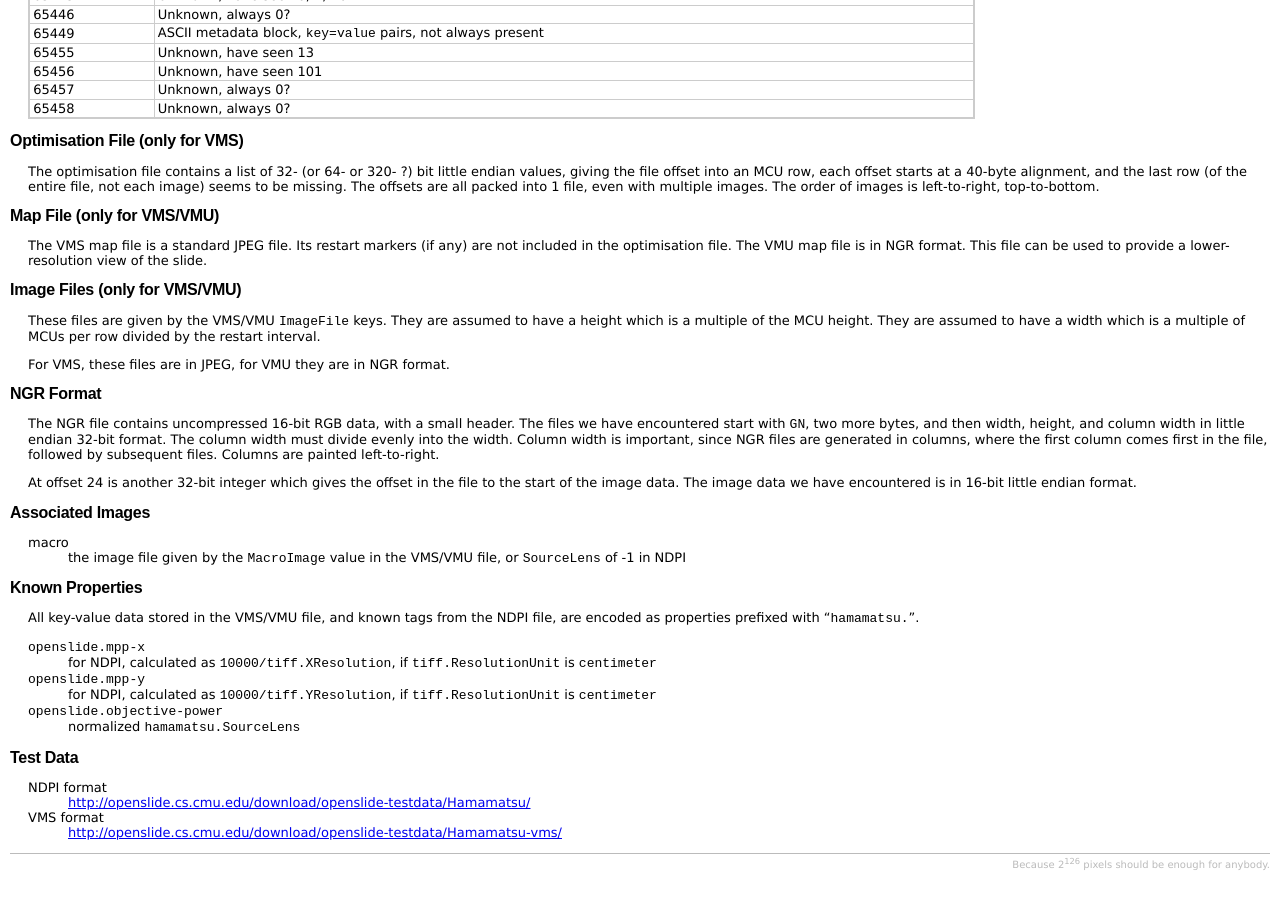
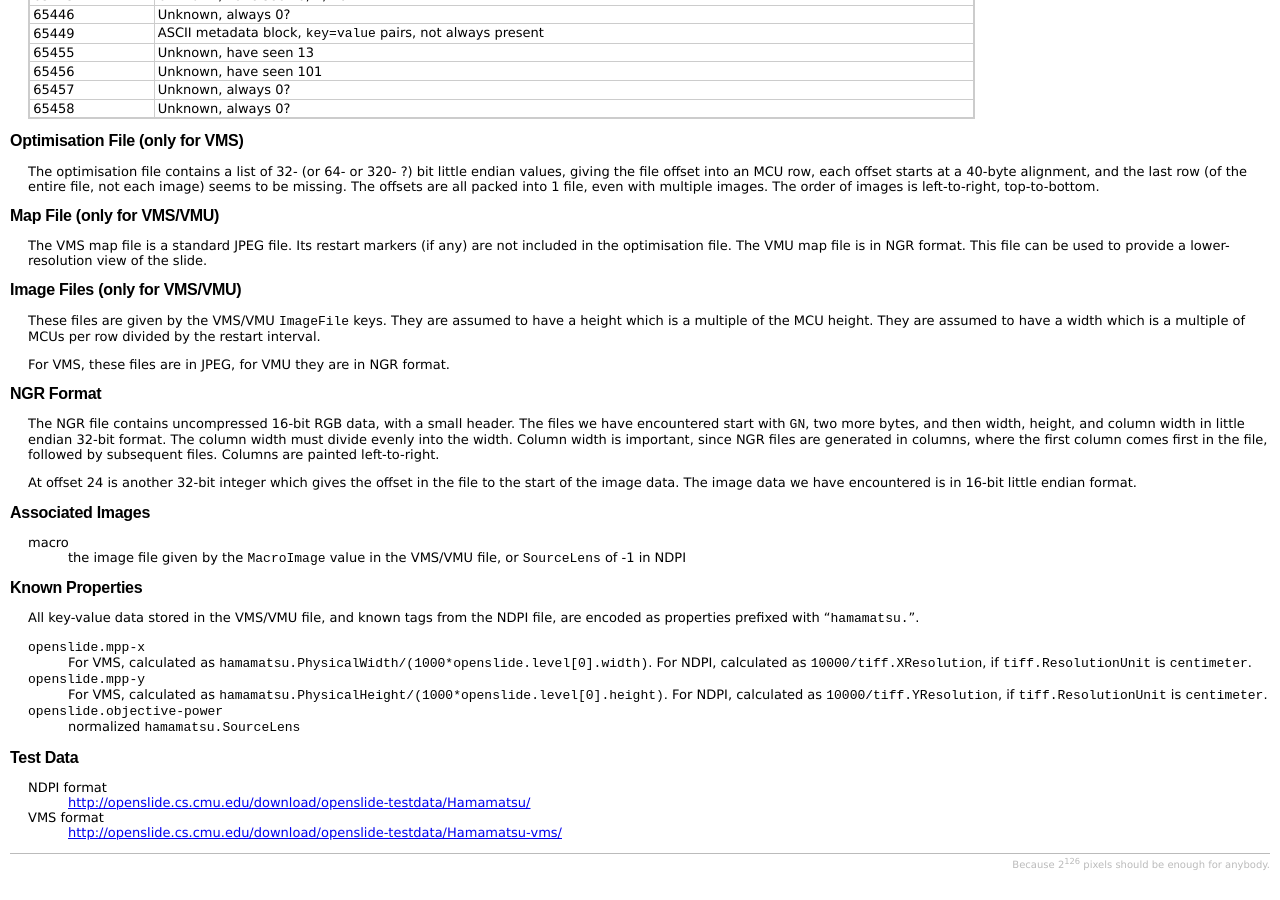
Before and after one commit to openslide/openslide.github.io, a Jekyll site: the page built from formats/hamamatsu/index.markdown, in a window 1280 px wide and 900 px high, scrolled down 3338 px. Built offline with Jekyll 4.4.1, drawn with Linux system fonts in a browser that asks for light colours; comment, search, counter and statistics services are not loaded.

Commit message:
hamamatsu: Add openslide.mpp-[xy] properties for VMS/VMU

```diff
--- a/formats/hamamatsu/index.markdown
+++ b/formats/hamamatsu/index.markdown
@@ -298,12 +298,16 @@ All key-value data stored in the VMS/VMU file, and known tags from
 the NDPI file, are encoded as properties prefixed with "`hamamatsu.`".
 
 `openslide.mpp-x`
-: for NDPI, calculated as `10000/tiff.XResolution`, if `tiff.ResolutionUnit`
-is `centimeter`
+: For VMS, calculated as
+`hamamatsu.PhysicalWidth/(1000*openslide.level[0].width)`.  For NDPI,
+calculated as `10000/tiff.XResolution`, if `tiff.ResolutionUnit` is
+`centimeter`.
 
 `openslide.mpp-y`
-: for NDPI, calculated as `10000/tiff.YResolution`, if `tiff.ResolutionUnit`
-is `centimeter`
+: For VMS, calculated as
+`hamamatsu.PhysicalHeight/(1000*openslide.level[0].height)`.  For NDPI,
+calculated as `10000/tiff.YResolution`, if `tiff.ResolutionUnit` is
+`centimeter`.
 
 `openslide.objective-power`
 : normalized `hamamatsu.SourceLens`
```
